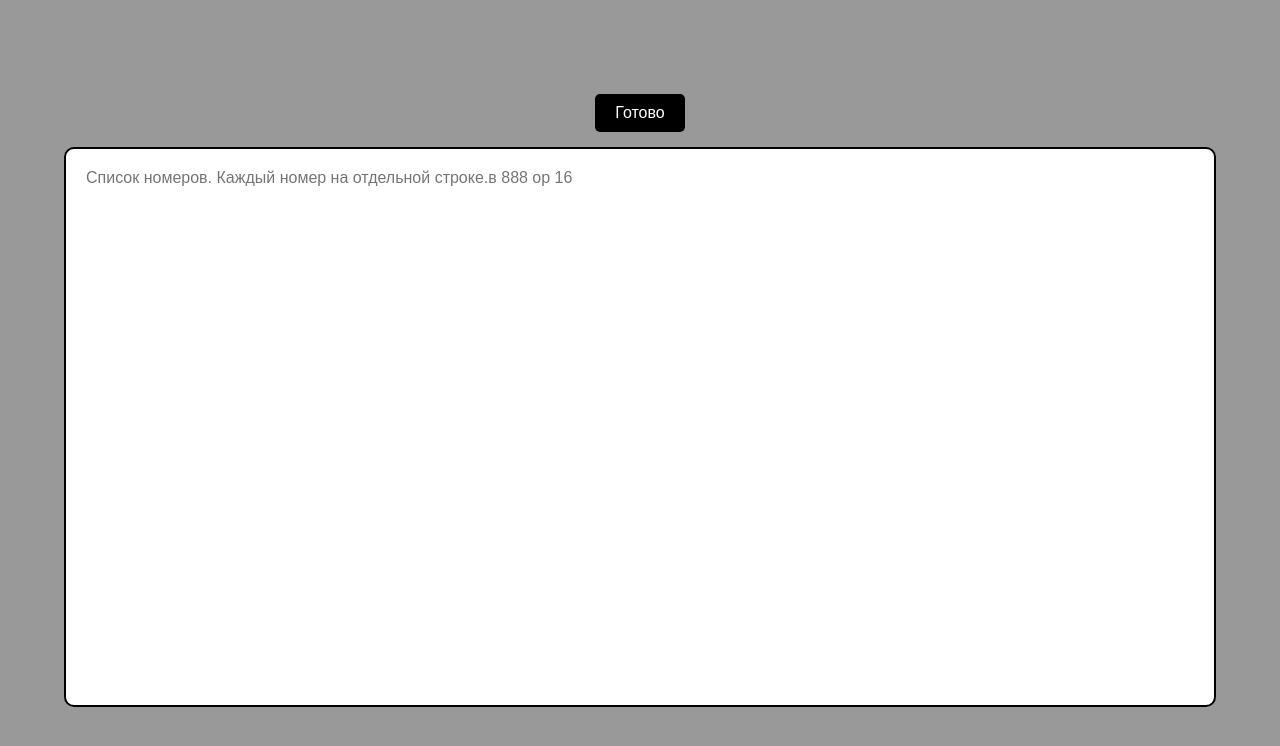
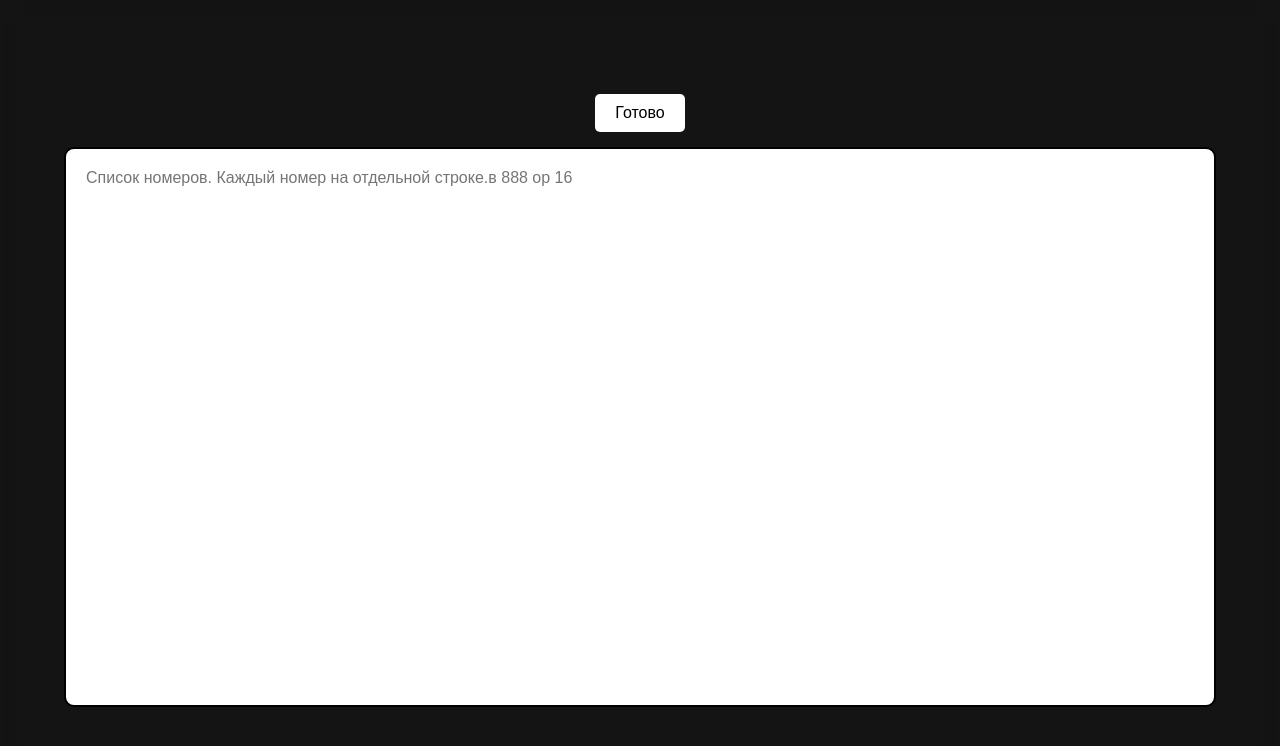
Before and after one commit to TruwerM5/state-number-app, a Vue app: page / in a window 1280 px wide. Shown: the top 746 px of the page. Built offline with nearby package versions, Linux system fonts and the light colour scheme.

Commit message:
redeploy

```diff
--- a/src/App.vue
+++ b/src/App.vue
@@ -102,8 +102,8 @@ function fillData () {
 
 .apply-button
   padding: 10px 20px
-  color: #fff
-  background-color: #000
+  color: #000
+  background-color: #fff
   border: none
   font-size: 16px
   border-radius: 5px
--- a/src/assets/styles/main.sass
+++ b/src/assets/styles/main.sass
@@ -14,6 +14,7 @@ html
     font-family: RoadNumbers, sans-serif
     scroll-behavior: smooth
     min-height: 100vh
+    background-color: #222
 
 body
     height: 100%
--- a/src/components/NumberForm.vue
+++ b/src/components/NumberForm.vue
@@ -21,7 +21,7 @@ const getLastSymbols = computed(() => {
 });
 
 const getRegion = computed(() => {
-    return props.number.slice(9).toUpperCase();
+    return props.number.slice(9, 12).toUpperCase().trim();
 });
 
 
@@ -29,6 +29,7 @@ const getRegion = computed(() => {
 
 </script>
 <template>
+    <div class="number-wrapper">
         <div class="car-number-form">
             <div class="car-number-form__id">
             <span class="symbol">
@@ -53,10 +54,18 @@ const getRegion = computed(() => {
                 </div>
             </div>
         </div>
+    </div>
+
 </template>
 
 <style lang="sass" scoped>
-
+.number-wrapper
+    background-color: #fff
+    width: fit-content
+    padding: 5px
+    width: 450px
+    border-radius: 14px
+    margin: 0 auto
 .car-number-form
     position: relative
     display: grid
@@ -68,6 +77,7 @@ const getRegion = computed(() => {
     margin: 0 auto
     max-height: 100px
     font-family: RoadNumbers
+    background-color: #fff
     &::before
         left: 5px
     &::after
```
Lines whose indentation alone changed are shown as unchanged.
